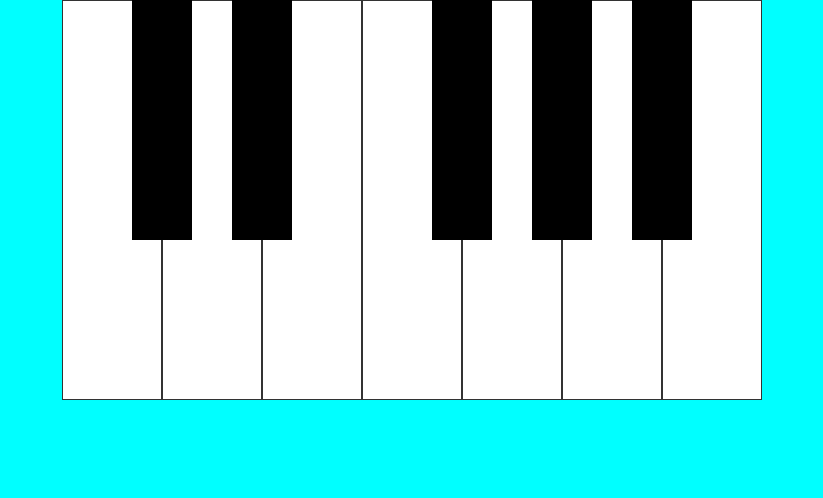
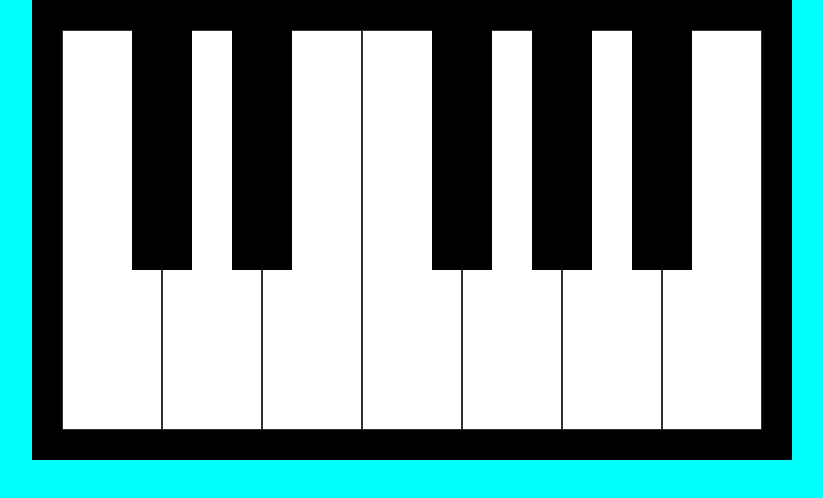
Before and after one commit to conceptdecorators/piano-javacript, a plain HTML site: page index.html in a window 1280 px wide. Shown: the whole page, without its empty margins (228-1051 px from the left). Drawn offline with Linux system fonts and the light colour scheme.

Commit message:
updated color

```diff
--- a/index.html
+++ b/index.html
@@ -7,7 +7,9 @@
   <link rel="stylesheet" href="styles.css">
   <script src="script.js" defer></script>
   <title>Piano</title>
+  <div class="outline">
     <div class="piano">
+
       <div data-note="C" class="key white"></div>
     <div data-note="Db" class="key black"></div>
     <div data-note="D" class="key white"></div>
@@ -20,7 +22,11 @@
     <div data-note="A" class="key white"></div>
     <div data-note="Bb" class="key black"></div>
     <div data-note="B" class="key white"></div>
+
+
       </div>
+  </div>
+
 
     <audio id="C" src="notes/C.mp3"></audio>
     <audio id="Db" src="notes/Db.mp3"></audio>
--- a/styles.css
+++ b/styles.css
@@ -40,3 +40,7 @@ body {
 .black.active{
   background-color: navy;
 }
+.outline  {
+  background-color: black;
+  padding: 30px;
+}
```
Lines whose indentation alone changed are shown as unchanged.
